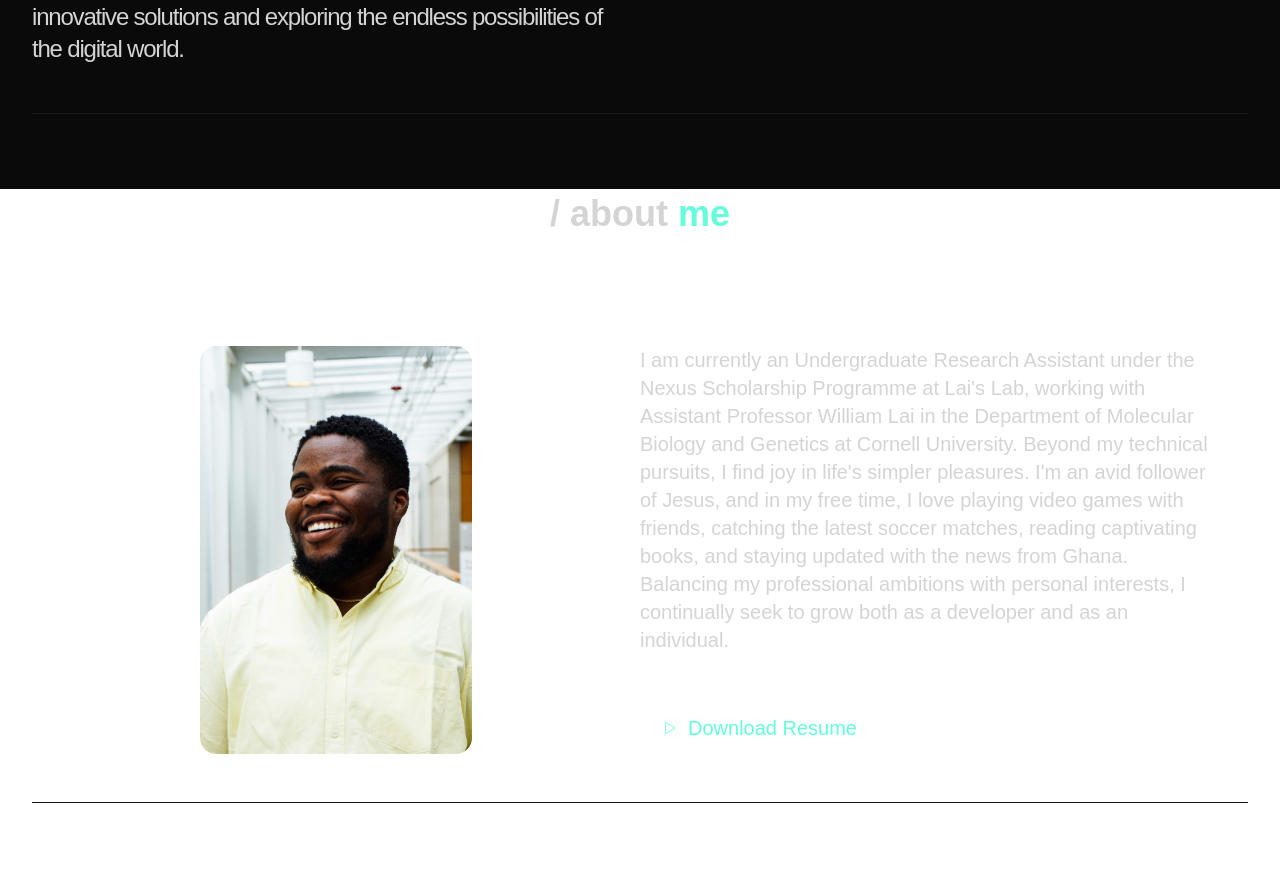
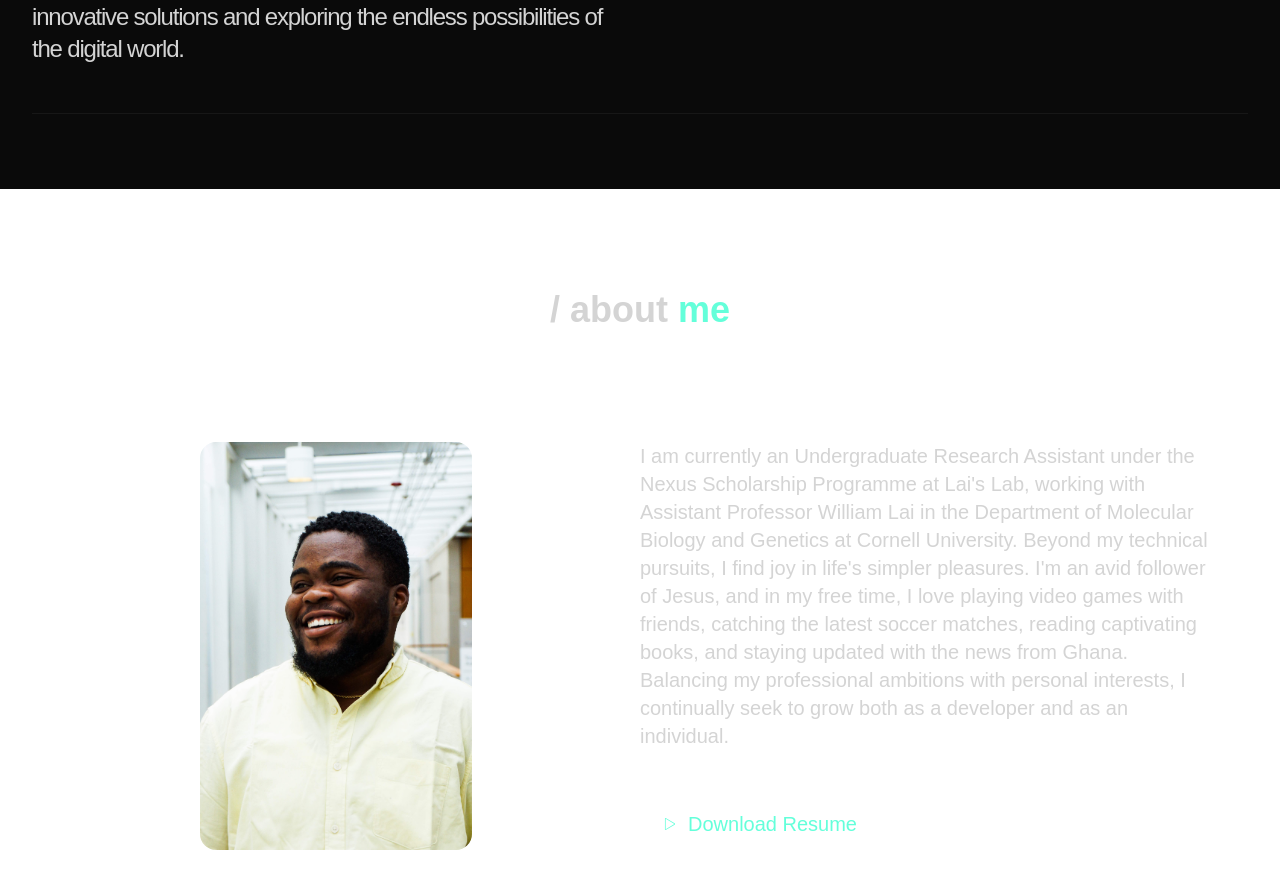
Before and after one commit to Tomtom-debug/Personal-portfolio-, a React (Vite) app: page / in a window 1280 px wide. Shown: the part 611-1500 px from the top of the page. Before the commit the page ends 1414 px from the top, so only its background shows below. Built offline with nearby package versions, Linux system fonts and the light colour scheme; a web font is replaced by a local one.

Commit message:
add scroll feature to about

```diff
--- a/src/components/About.jsx
+++ b/src/components/About.jsx
@@ -6,7 +6,7 @@ import { motion } from "framer-motion"
 
 const About = () => {
   return (
-    <div id ="about" className= "border-b border-neutral-900 pb-4">
+    <div id ="about" className= "border-b border-neutral-900 pt-24 pb-8">
         <motion.h1
          whileInView={{opacity:1, x:0}}
          initial={{opacity:0, x:100}}
```
